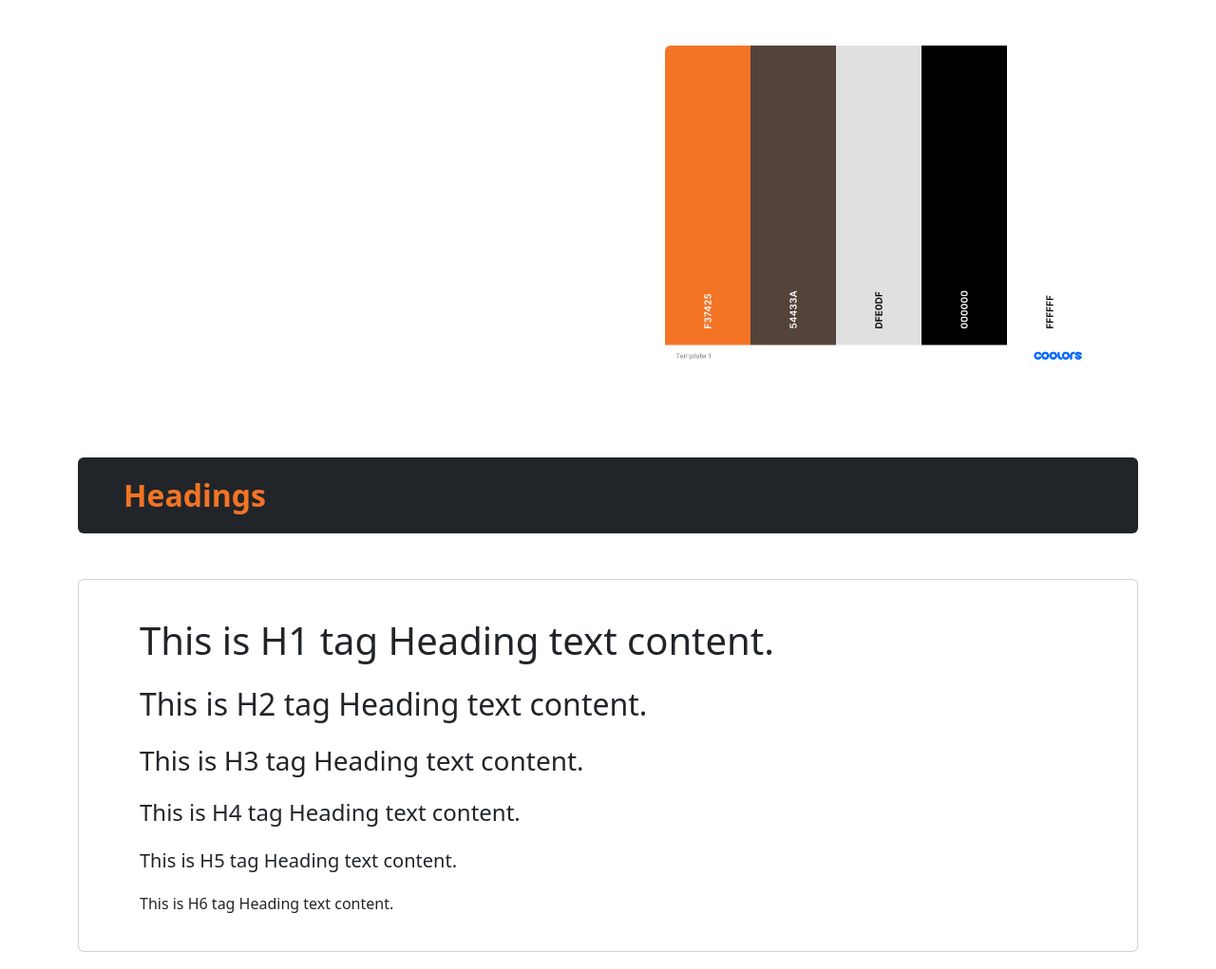
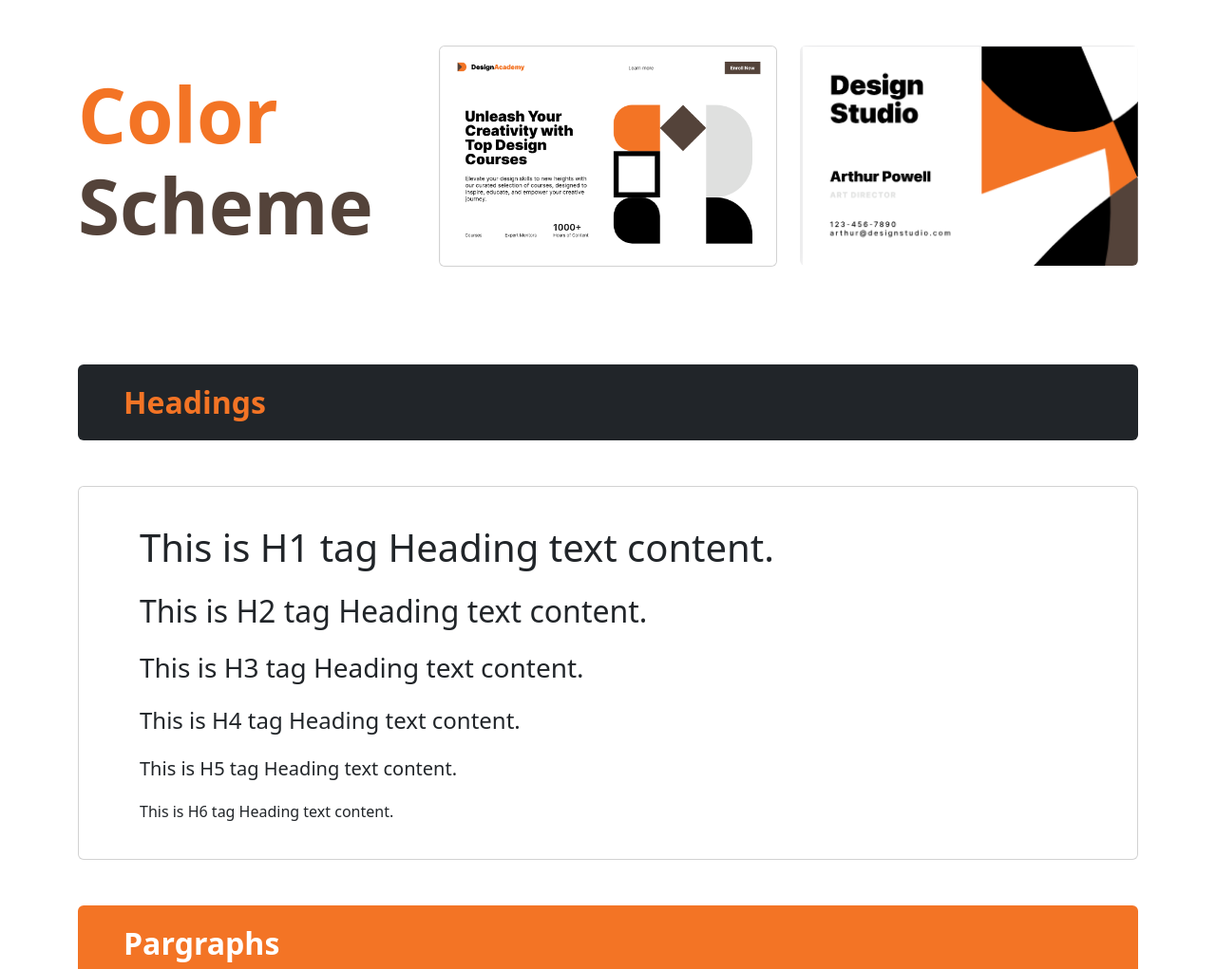
Before and after one commit to anupammo/fpc-themes, a plain HTML site: page template-one.html in a window 1280 px wide. Shown: the top 1021 px of the page at 95% size. Drawn offline with nearby package versions, Linux system fonts and the light colour scheme.

Commit message:
170120251413pm

```diff
--- a/template-one.html
+++ b/template-one.html
@@ -15,6 +15,14 @@
     .bg-warning {
       background-color: #F37425 !important;
     }
+
+    .text-secondary {
+      color: #54433A !important;
+    }
+
+    .bg-secondary {
+      background-color: #54433A !important;
+    }
   </style>
 </head>
 
@@ -22,10 +30,21 @@
   <section>
     <div class="container">
       <div class="row">
-        <div class="col-md-6 col-12"></div>
-        <div class="col-md-6 col-12">
-          <div class="card border-0 my-5 px-5">
-            <img src="res/Template 1.png" class="img-fluid rounded" alt="">
+        <div class="col-lg-4 col-md-6 col-12">
+          <p class="fw-bold display-1 my-5 py-4">
+            <span class="text-warning">Color </span>
+            <br>
+            <span class="text-secondary">Scheme</span>
+          </p>
+        </div>
+        <div class="col-lg-4 col-md-6 col-12">
+          <div class="card my-5">
+            <img src="res/Screenshot1.png" class="img-fluid rounded" alt="">
+          </div>
+        </div>
+        <div class="col-lg-4 col-md-6 col-12">
+          <div class="card border-0 my-5">
+            <img src="res/Screenshot2.png" class="img-fluid rounded" alt="">
           </div>
         </div>
       </div>
```
Also changed, not shown: res/Screenshot1.png (added), res/Screenshot2.png (added).
